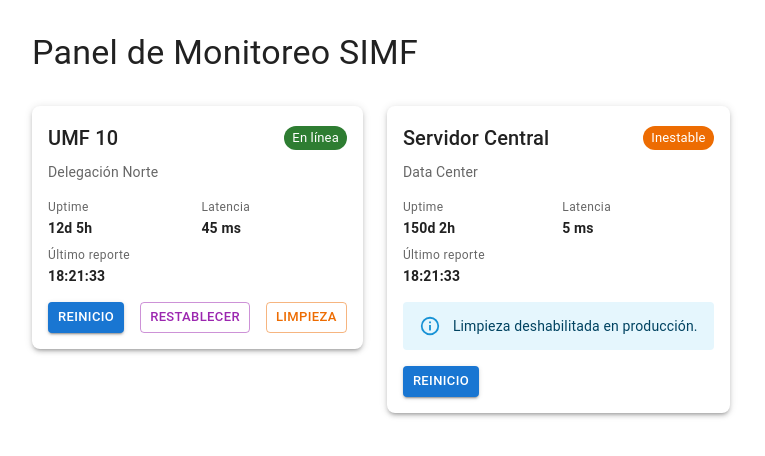
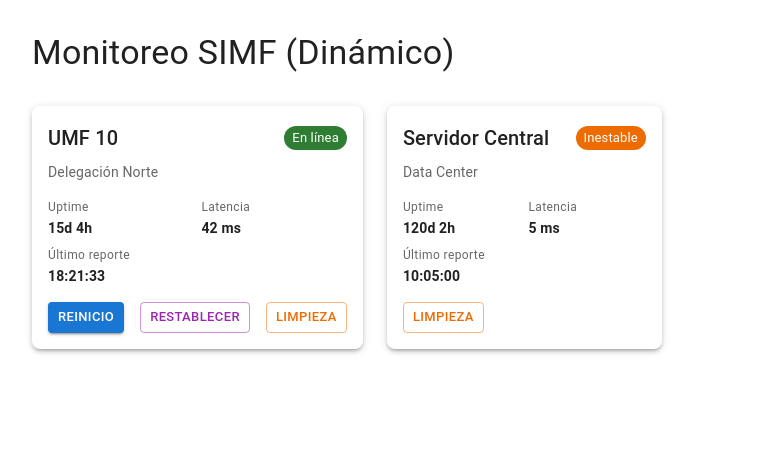
Before and after one commit to David-aquino67/sistema-monitoreo, a React (Vite) app in the folder sistema-monitoreo/: page / in a window 1280 px wide. Shown: the top 456 px of the page, without its empty margins (0-765 px from the left). Built offline with nearby package versions, Linux system fonts and the light colour scheme.

Commit message:
generacion dinamica de tarjetas

```diff
--- a/sistema-monitoreo/src/data/Servidoressimulados.js
+++ b/sistema-monitoreo/src/data/Servidoressimulados.js
@@ -6,7 +6,7 @@ export const servidoresSimulados = [
         estado: "online",
         tiempoActividad: "15d 4h",
         latencia: 42,
-        ultimoPing: "2024-03-20T10:00:00Z",
+        ultimoPing: new Date().toISOString(),
         permisos: { reiniciar: true, restablecer: true, limpiar: true }
     },
     {
--- a/sistema-monitoreo/src/hooks/useObtenerServidores.jsx
+++ b/sistema-monitoreo/src/hooks/useObtenerServidores.jsx
@@ -1,5 +1,5 @@
 import { useState, useEffect } from 'react';
-import { servidoresSimulados } from '../datos/servidoresSimulados';
+import { servidoresSimulados } from '../data/servidoresSimulados';
 
 export const useObtenerServidores = () => {
     const [servidores, setServidores] = useState([]);
--- a/sistema-monitoreo/src/pages/DashboardCard.jsx
+++ b/sistema-monitoreo/src/pages/DashboardCard.jsx
@@ -1,70 +1,52 @@
-import { Grid, Typography, Box, Alert } from '@mui/material';
-import { fecha, latencia } from '../helpers/formateo';
-
-
+import { Grid, Typography, Box, CircularProgress } from '@mui/material';
+import { useObtenerServidores } from '../hooks/useObtenerServidores.jsx';
+import { useStatusActions } from '../hooks/useStatusActions';
 import StatusCard from '../components/StatusCard/StatusCard';
 import { StatusMetrics } from '../components/StatusCard/StatusMetrics';
 import { BotonesCard } from '../components/StatusCard/BotonesCard';
-import { useStatusActions } from '../hooks/useStatusActions';
-
+import { fecha, latencia } from '../helpers/formateo';
 
 const DashboardCard = () => {
-    const { loading, execute } = useStatusActions();
+    const { servidores, loading: loadingData } = useObtenerServidores();
+    const { loading: actionLoading, execute } = useStatusActions();
+
+    if (loadingData) {
+        return (
+            <Box sx={{ display: 'flex', justifyContent: 'center', p: 10 }}>
+                <CircularProgress /> {/* Pantalla de carga mientras llega la "API" */}
+            </Box>
+        );
+    }
 
     return (
         <Box sx={{ p: 4 }}>
-            <Typography variant="h4" sx={{ mb: 4 }}>Panel de Monitoreo SIMF</Typography>
-
+            <Typography variant="h4" sx={{ mb: 4 }}>Monitoreo SIMF (Dinámico)</Typography>
             <Grid container spacing={3}>
-                {/* TARJETA 1 */}
-                <Grid item xs={12} md={6} lg={4}>
+                {servidores.map((srv) => (
+                    <Grid item xs={12} md={6} lg={4} key={srv.id}>
                         <StatusCard
-                        title="UMF 10"
-                        place="Delegación Norte"
-                        status="online"
+                            title={srv.titulo}
+                            place={srv.ubicacion}
+                            status={srv.estado}
                             footer={
                                 <BotonesCard
-                                loading={loading}
-                                onReboot={() => execute(() => console.log("Reinicio UMF 10"))}
-                                onReset={() => execute(() => console.log("Reset UMF 10"))}
-                                onClean={() => execute(() => console.log("Limpieza UMF 10"))}
+                                    loading={actionLoading}
+                                    onReboot={srv.permisos.restablecer ? () => execute(() => console.log("Reinicio", srv.id)) : null}
+                                    onReset={srv.permisos.limpiar ? () => execute(() => console.log("Reset", srv.id)) : null}
+                                    onClean={srv.permisos.reiniciar ? () => execute(() => console.log("Clean", srv.id)) : null}
                                 />
                             }
                         >
                             <StatusMetrics
-                            uptime={fecha("12d 5h")}
-                            latency={latencia(45)}
-                            lastPing={new Date()}
+                                uptime={fecha(srv.tiempoActividad)}
+                                latency={latencia(srv.latencia)}
+                                lastPing={new Date(srv.ultimoPing)}
                             />
                         </StatusCard>
                     </Grid>
-
-                {/* TARJETA 2 */}
-                <Grid item xs={12} md={6} lg={4}>
-                    <StatusCard
-                        title="Servidor Central"
-                        place="Data Center"
-                        status="warning"
-                        footer={
-                            <BotonesCard
-                                loading={loading}
-                                onReboot={() => execute(() => console.log("Reinicio Crítico"))}
-                            />
-                        }
-                    >
-                        <StatusMetrics
-                            uptime={fecha("150d 2h")}
-                            latency={latencia(5)}
-                            lastPing={new Date()}
-                        />
-                        <Alert severity="info" sx={{ mt: 2 }}>
-                            Limpieza deshabilitada en producción.
-                        </Alert>
-                    </StatusCard>
-                </Grid>
+                ))}
             </Grid>
         </Box>
     );
 };
-
 export default DashboardCard;
```
Lines whose indentation alone changed are shown as unchanged.
